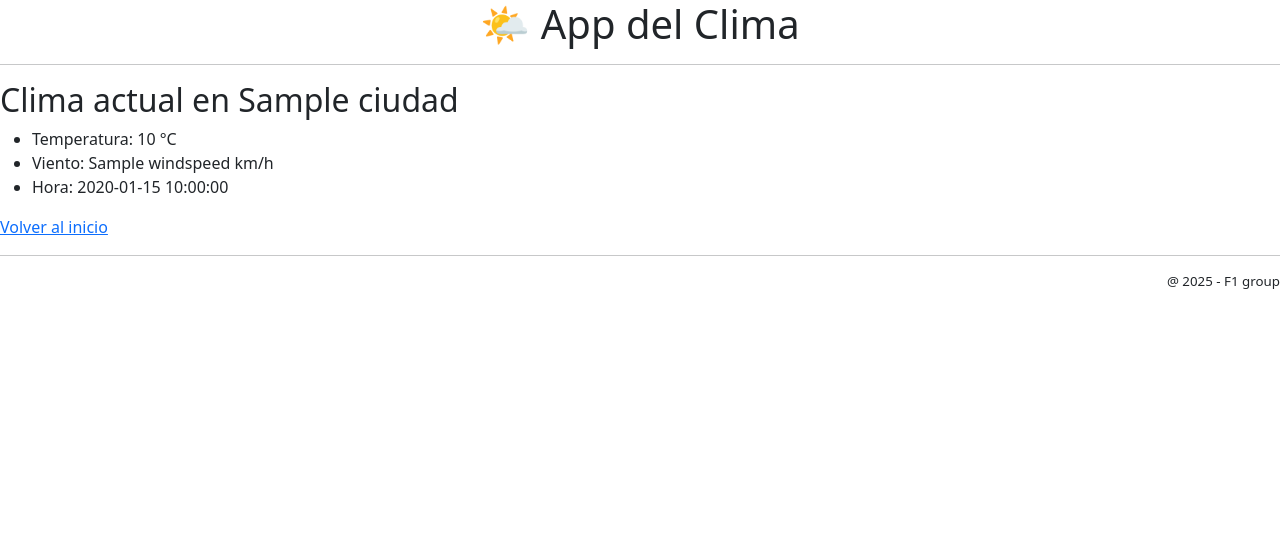
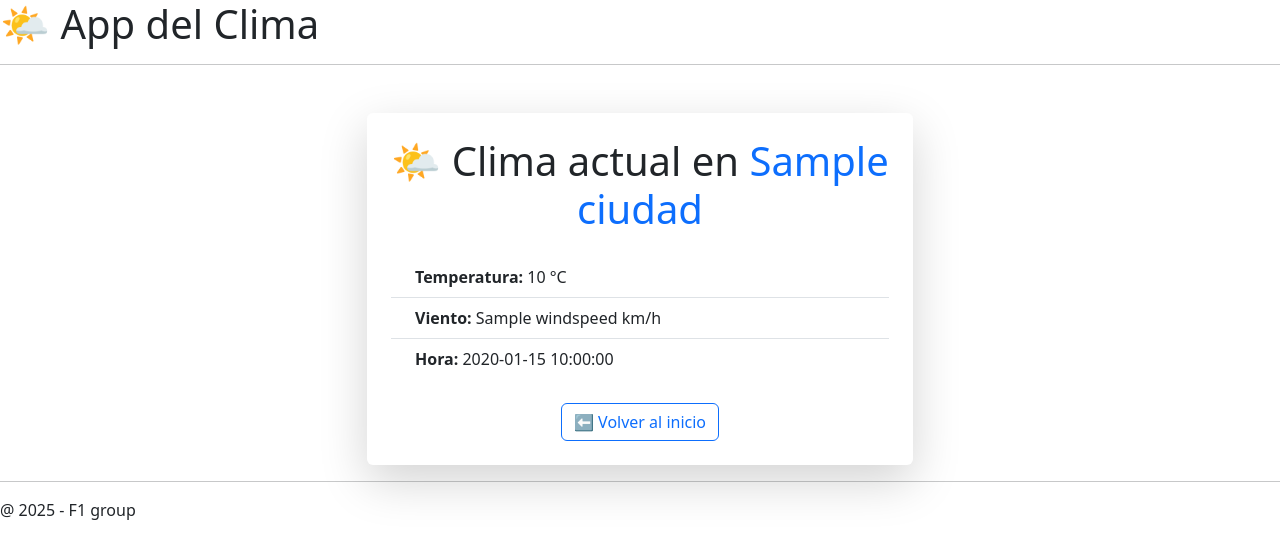
Before and after one commit to anabellavillaverde/App_Clima, a Flask app: template templates/clima.html in a window 1280 px wide. Shown: the top 559 px of the page. Run offline with Flask 3, Linux system fonts and the light colour scheme; the template is opened without the code that fills it: most values are stand-ins (such as "Sample title", 1, 10 or a date in 2020).

Commit message:
Agregue bootstrap y estilos

```diff
--- a/css/style.css
+++ b/css/style.css
@@ -1,8 +1,19 @@
 footer p{
     text-align: end;
+    margin: 2mm;
+    margin-top: -12px;
     font-size: smaller;
 }
 
-h1{
+body{
+    margin: 3mm;
+    font-family: sans-serif;
+}
+
+header h1 {
     text-align: center;
+    margin: 6mm;
+    margin-top: 0px;
+    /* background-color: blue; */
+    font-family: Lütschine Font Mega Family ;
 }
--- a/templates/clima.html
+++ b/templates/clima.html
@@ -1,4 +1,4 @@
-<!--  muestra el clima de la ciudad elegida -->
+<!-- clima.html -->
 {% extends "layout.html" %}
 
 {% block title %}
@@ -6,11 +6,38 @@
 {% endblock %}
 
 {% block contenido %}
-    <h2>Clima actual en {{ ciudad }}</h2>
-    <ul>
-        <li>Temperatura: {{ clima.temperature }} °C</li>
-        <li>Viento: {{ clima.windspeed }} km/h</li>
-        <li>Hora: {{ clima.time }}</li>
-    </ul>
-    <a href="/"> Volver al inicio</a>
+<div class="container mt-5">
+    <div class="row justify-content-center">
+        <div class="col-md-8 col-lg-6">
+            <div class="card shadow-lg border-0">
+                <div class="card-body p-4">
+                    <h2 class="card-title text-center mb-4 display-6">
+                        🌤️ Clima actual en <span class="text-primary">{{ ciudad }}</span>
+                    </h2>
+
+                    <ul class="list-group list-group-flush mb-4">
+                        <li class="list-group-item">
+                            <i class="bi bi-thermometer-half me-2 text-danger"></i>
+                            <strong>Temperatura:</strong> {{ clima.temperature }} °C
+                        </li>
+                        <li class="list-group-item">
+                            <i class="bi bi-wind me-2 text-info"></i>
+                            <strong>Viento:</strong> {{ clima.windspeed }} km/h
+                        </li>
+                        <li class="list-group-item">
+                            <i class="bi bi-clock me-2 text-secondary"></i>
+                            <strong>Hora:</strong> {{ clima.time }}
+                        </li>
+                    </ul>
+
+                    <div class="text-center">
+                        <a href="/" class="btn btn-outline-primary">
+                            ⬅️ Volver al inicio
+                        </a>
+                    </div>
+                </div>
+            </div>
+        </div>
+    </div>
+</div>
 {% endblock %}
--- a/templates/layout.html
+++ b/templates/layout.html
@@ -3,7 +3,7 @@
 <head>
     <meta charset="UTF-8">
     <link href="https://cdn.jsdelivr.net/npm/bootstrap@5.3.3/dist/css/bootstrap.min.css" rel="stylesheet">
-    <link rel="stylesheet" href="/css/style.css">
+    <link rel="stylesheet" href="{{ url_for('static', filename='styles.css') }}"> <!-- para que flask genere una URL del archivo styles.css  -->
 
     <title>{% block title %}App del Clima{% endblock %}</title>
 </head>
```
Also changed, not shown: templates/index.html (+19 -9 lines).
